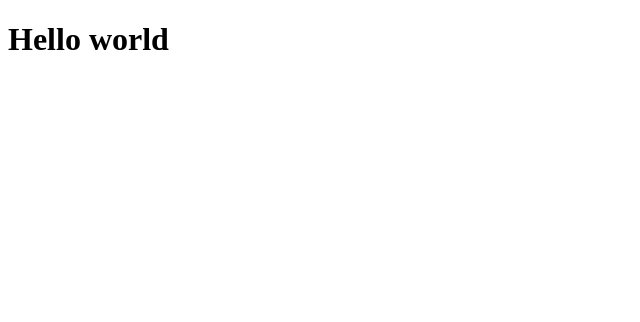
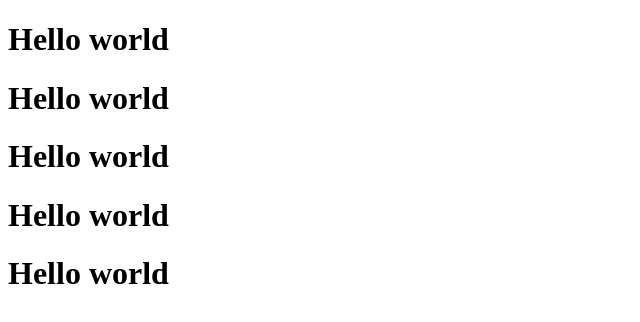
Before and after one commit to Ridhima1504/learning, a plain HTML site: page index.html in a window 1280 px wide. Shown: the whole page, without its empty margins (0-640 px from the left). Drawn offline with Linux system fonts and the light colour scheme.

Commit message:
second-update

```diff
--- a/index.html
+++ b/index.html
@@ -7,5 +7,9 @@
 </head>
 <body>
     <h1>Hello world</h1>
+    <h1>Hello world</h1>
+    <h1>Hello world</h1>
+    <h1>Hello world</h1>
+    <h1>Hello world</h1>
 </body>
 </html>
```
